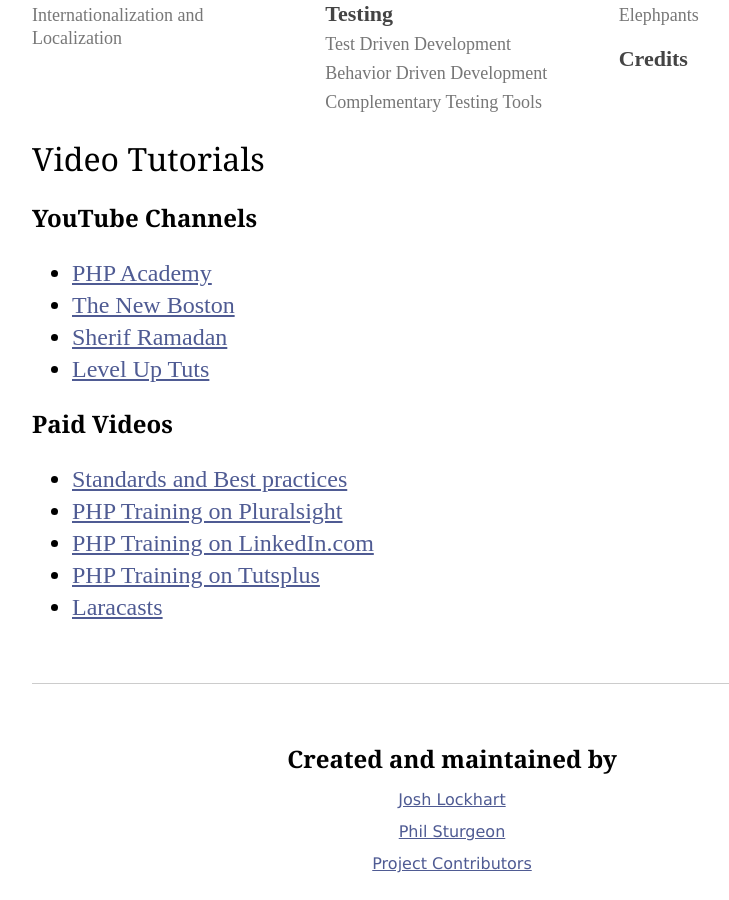
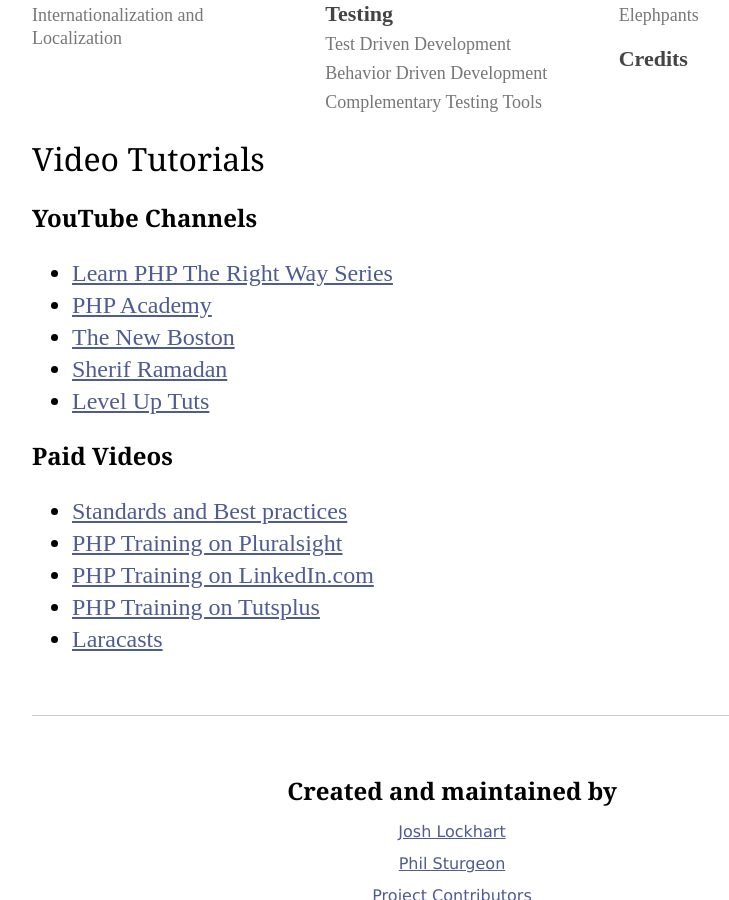
Before and after one commit to codeguy/php-the-right-way, a Jekyll site: the page built from _posts/16-09-01-Videos.md, in a window 1280 px wide and 900 px high, scrolled down 1088 px. Shown: the whole window, without its empty margins (188-917 px from the left). Built offline with Jekyll 4.4.1, drawn with Linux system fonts in a browser that asks for light colours; our own code applies the rules of GitHub Pages for plain Markdown files.

Commit message:
Add Learn PHP The Right Way Series

```diff
--- a/_posts/16-09-01-Videos.md
+++ b/_posts/16-09-01-Videos.md
@@ -7,6 +7,8 @@ title:   Video Tutorials
 ## Video Tutorials {#videos}
 
 ### YouTube Channels
+
+* [Learn PHP The Right Way Series](https://github.com/ggelashvili/learnphptherightway-outline)
 * [PHP Academy](https://www.youtube.com/user/phpacademy)
 * [The New Boston](https://www.youtube.com/user/thenewboston)
 * [Sherif Ramadan](https://www.youtube.com/user/businessgeek)
```
